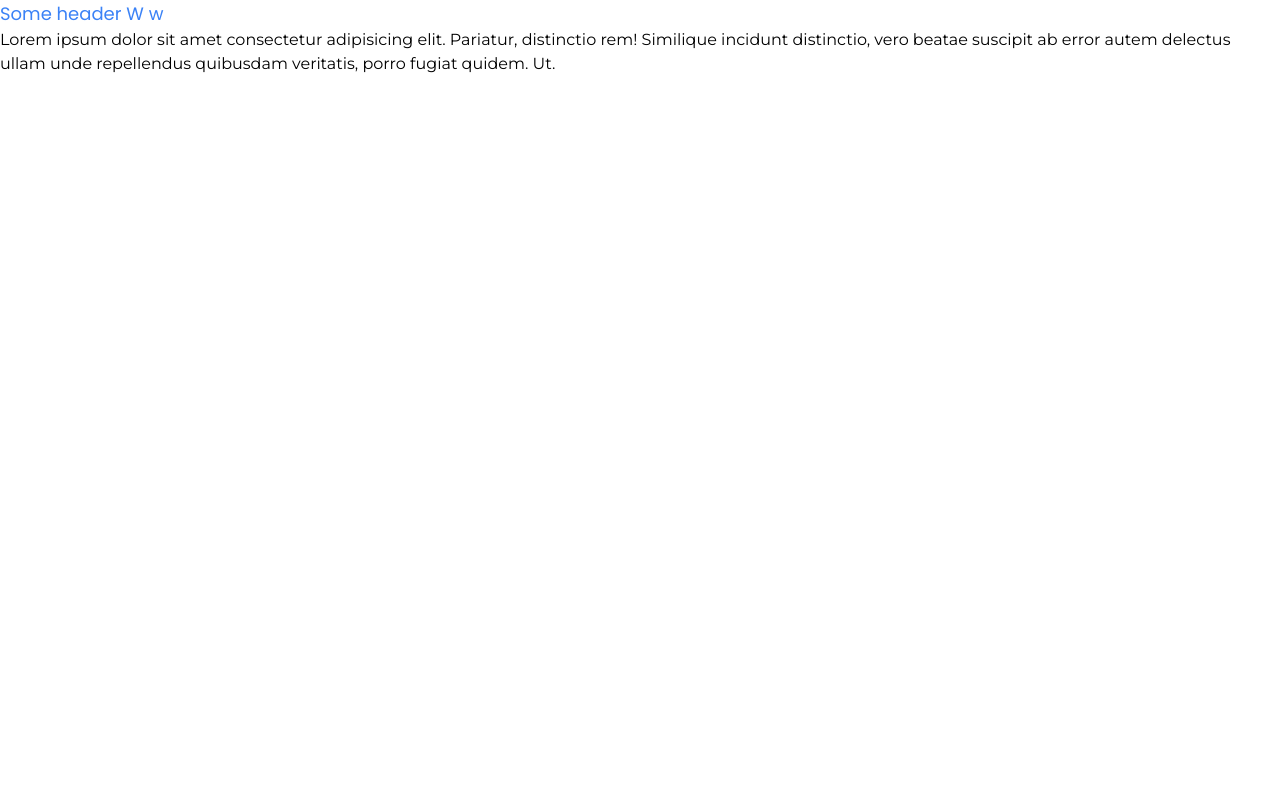
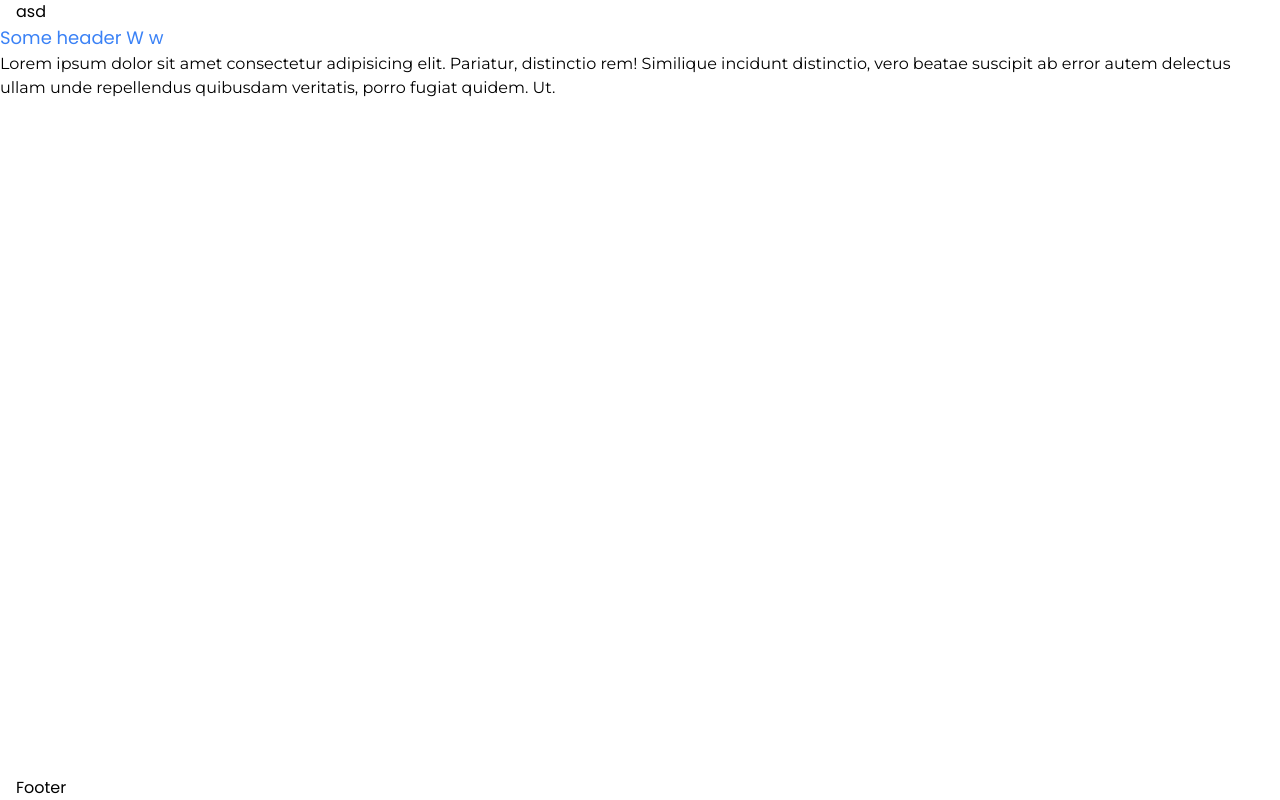
Before and after one commit to tsikatawill/food-delivery, a Next.js app: page / in a window 1280 px wide. Built offline with nearby package versions, Linux system fonts and the light colour scheme.

Commit message:
feat: add layout

```diff
--- /dev/null
+++ b/components/Container.jsx
@@ -0,0 +1,3 @@
+export const Container = ({ children }) => {
+  return <div className="max-w-7xl px-4 mx-auto">{children}</div>;
+};
--- /dev/null
+++ b/components/Footer.jsx
@@ -0,0 +1,9 @@
+import { Container } from "../components";
+
+export const Footer = () => {
+  return (
+    <footer className="flex-grow-0 flex-shrink-0">
+      <Container>Footer</Container>
+    </footer>
+  );
+};
--- /dev/null
+++ b/components/Layout.jsx
@@ -0,0 +1,11 @@
+import { Footer, Navbar } from "../components";
+
+export const Layout = ({ children }) => {
+  return (
+    <div className="min-h-screen flex flex-col">
+      <Navbar />
+      <main className="flex-grow">{children}</main>
+      <Footer />
+    </div>
+  );
+};
--- /dev/null
+++ b/components/Navbar.jsx
@@ -0,0 +1,9 @@
+import { Container } from "../components";
+
+export const Navbar = () => {
+  return (
+    <nav className="flex-grow-0 flex-shrink-0">
+      <Container>asd</Container>
+    </nav>
+  );
+};
--- /dev/null
+++ b/components/index.js
@@ -0,0 +1,4 @@
+export * from "./Container";
+export * from "./Footer";
+export * from "./Layout";
+export * from "./Navbar";
--- a/pages/_app.js
+++ b/pages/_app.js
@@ -1,5 +1,11 @@
-import '../styles/globals.css'
+import "../styles/globals.css";
+
+import { Layout } from "../components";
 
 export default function App({ Component, pageProps }) {
-  return <Component {...pageProps} />
+  return (
+    <Layout>
+      <Component {...pageProps} />
+    </Layout>
+  );
 }
```
